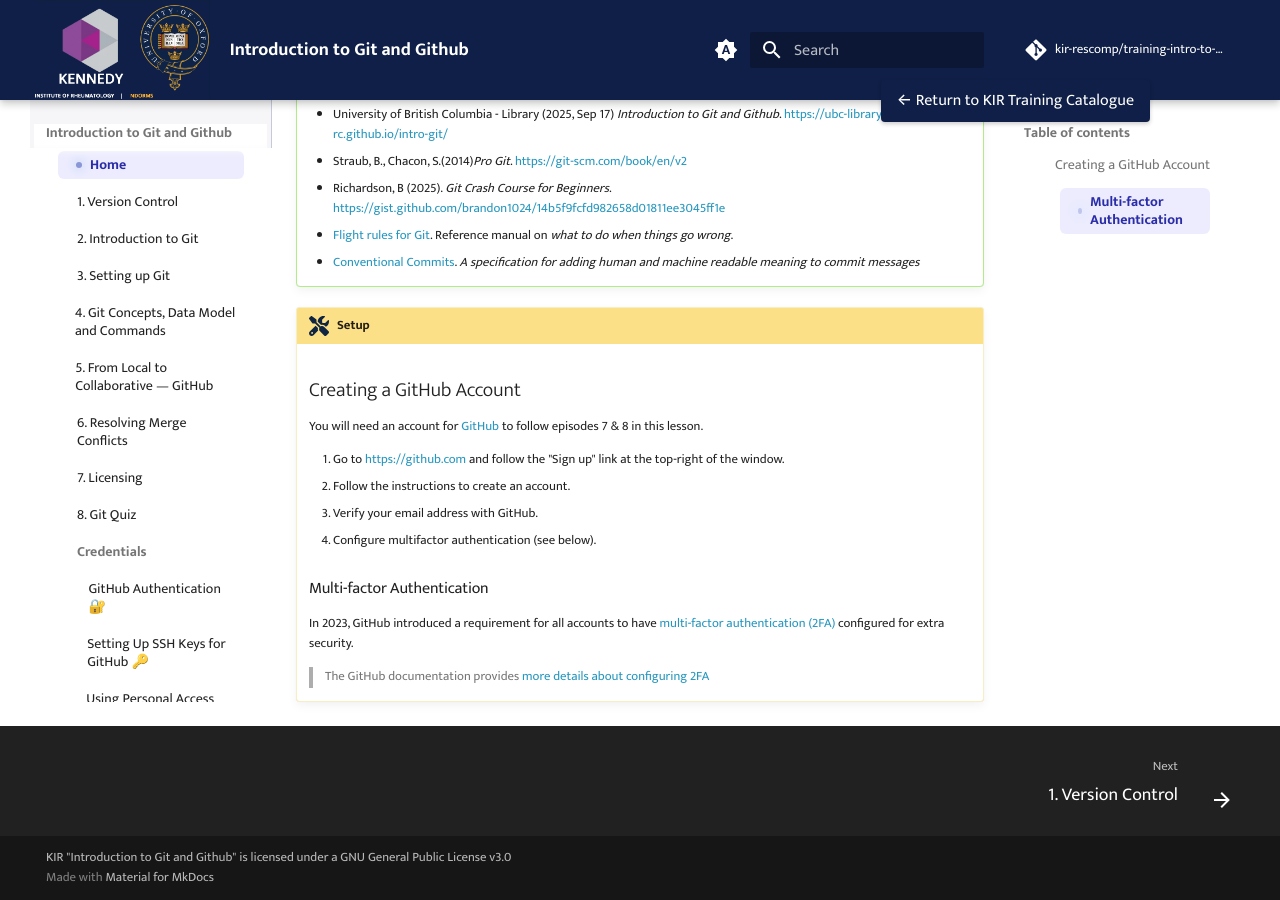
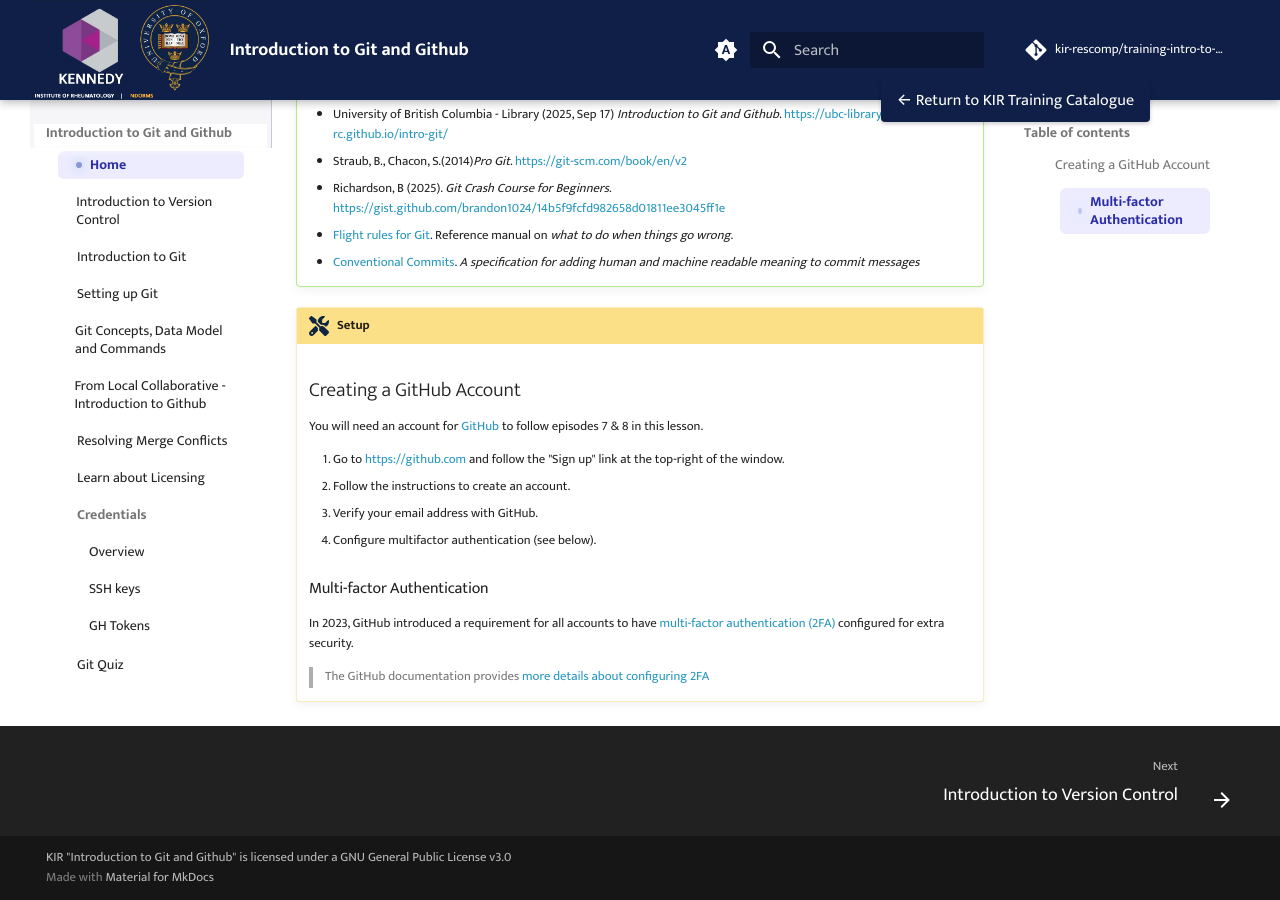
Before and after one commit to kir-rescomp/training-intro-to-git-github, an MkDocs documentation site: the page built from docs/index.md, in a window 1280 px wide and 900 px high, scrolled down 816 px. Built offline with MkDocs 1.6.1 and Material for MkDocs 9.7.7, drawn with Linux system fonts in a browser that asks for light colours; comment, search, counter and statistics services are not loaded; some of the changed lines change nothing that is shown.

Commit message:
update mkdocs

```diff
--- a/mkdocs.yml
+++ b/mkdocs.yml
@@ -46,7 +46,7 @@
   features:
     - navigation.tracking
     - navigation.sections
-    - navigation.expand
+#   - navigation.expand
     - navigation.top
     - navigation.footer
 #    - navigation.tabs
@@ -140,3 +140,19 @@
   - stylesheets/catalogue-return-button.css
   - stylesheets/side_bar_menu.css
   - stylesheets/adjust_grid_gaps.css
+
+nav:
+  - Home: index.md
+  - Introduction to Version Control: 1.what_is_versioncontrol.md
+  - Introduction to Git: 2.intro_to_git.md
+  - Setting up Git: 3.setting_up_git.md
+  - Git Concepts, Data Model and Commands: 4.git_model_commands.md
+  - From Local Collaborative - Introduction to Github: 5.from_git_to_github.md
+  - Resolving Merge Conflicts: 6.conflicts.md
+  - Learn about Licensing: 7.licensing.md
+  - Credentials:
+    - Overview: credentials/1.credentials.md
+    - SSH keys: credentials/2.setting_up_ssh_keys.md
+    - GH Tokens: credentials/3.tokens.md
+
+  - Git Quiz: 8.git_quiz.md
```
